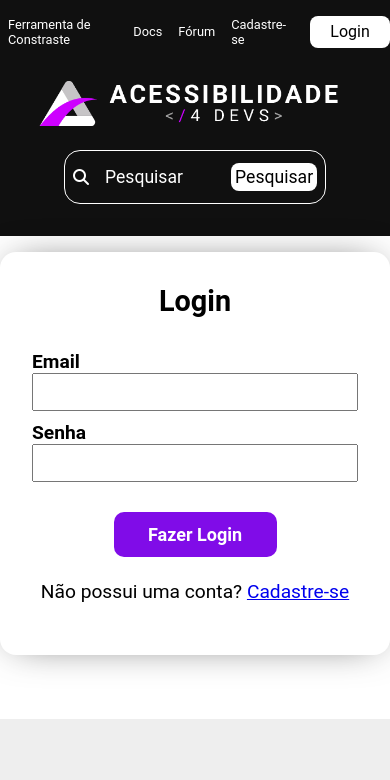
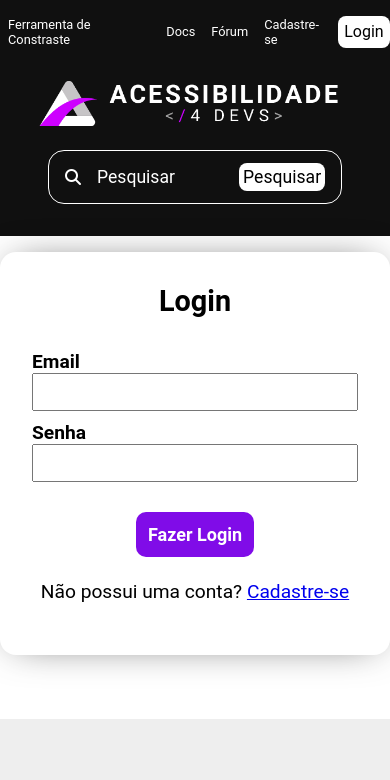
Before and after one commit to lucasbarbosa0217/Acessibilidade-For-Devs, a plain HTML site: page login.html in a window 390 px wide. Shown: the top 780 px of the page. Drawn offline with nearby package versions, Linux system fonts and the light colour scheme; a web font is replaced by a local one.

Commit message:
responsive for hd monitors

```diff
--- a/script/document/domLogin.js
+++ b/script/document/domLogin.js
@@ -9,7 +9,7 @@ form.addEventListener("submit", (event) => {
       localStorage.setItem("TOKEN_KEY", data.token);
 
       HttpClient.api.defaults.headers.common.Authorization = getTokenStorage();
-      window.alert("Login com sucesso");
+      window.alert("Logado com sucesso");
       localStorage.setItem("USERNAME", data.userName);
       window.location.href = "./index.html";
     })
--- a/style/forum.css
+++ b/style/forum.css
@@ -153,4 +153,5 @@ input[type="submit"] {
   border: 0;
   width: 14rem !important;
   margin-left: auto;
+  cursor: pointer;
 }
--- a/style/geral.css
+++ b/style/geral.css
@@ -8,7 +8,7 @@
   display: flex;
   justify-content: space-between;
   align-items: center;
-  padding: 0 4rem;
+  padding: 0 3rem;
   background-color: #101010;
 }
 
@@ -19,7 +19,7 @@
 #loginClick {
   border: 0;
   border-radius: 0.5rem;
-  min-width: 5rem;
+  margin-left: 0;
 }
 
 header a {
@@ -27,6 +27,12 @@ header a {
   text-decoration: none;
   font-size: 1.2rem;
   margin: 0 0.5rem;
+}
+
+@media only screen and (max-width: 1400px) {
+  header a {
+    font-size: 1rem;
+  }
 }
 
 header a:hover {
@@ -61,15 +67,21 @@ header button:hover {
 
 .searchbox {
   align-items: center;
-  padding: 0.5rem;
+  padding: 0.5rem 1rem 0.5rem 1rem;
   background-color: #101010;
   border: 1.5px solid white;
   border-radius: 1rem;
   color: #ffffff;
   font-size: 1rem;
-  width: 25vw;
+  width: 100%;
   display: flex;
   justify-content: space-around;
+}
+
+@media only screen and (max-width: 1400px) {
+  .searchbox {
+    width: 95%;
+  }
 }
 
 header i {
--- a/style/login.css
+++ b/style/login.css
@@ -23,7 +23,6 @@
   font-size: 18px;
   border-radius: 10px;
   font-weight: bold;
-  width: 50%;
   margin: 20px auto;
 }
 
```
